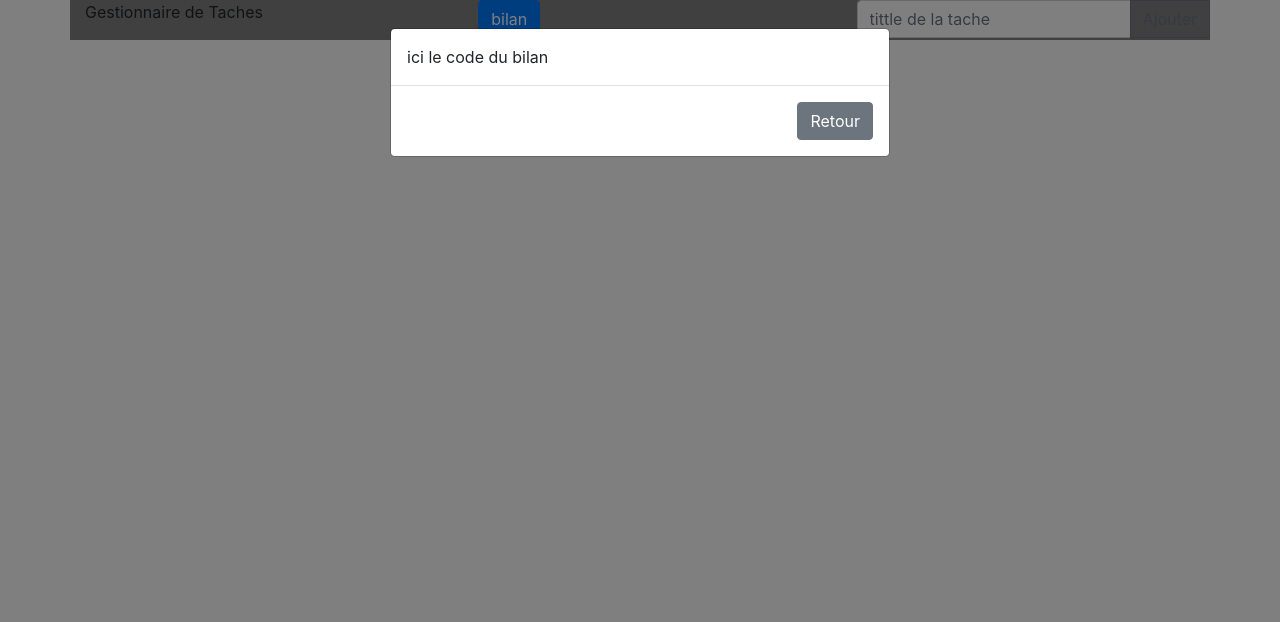
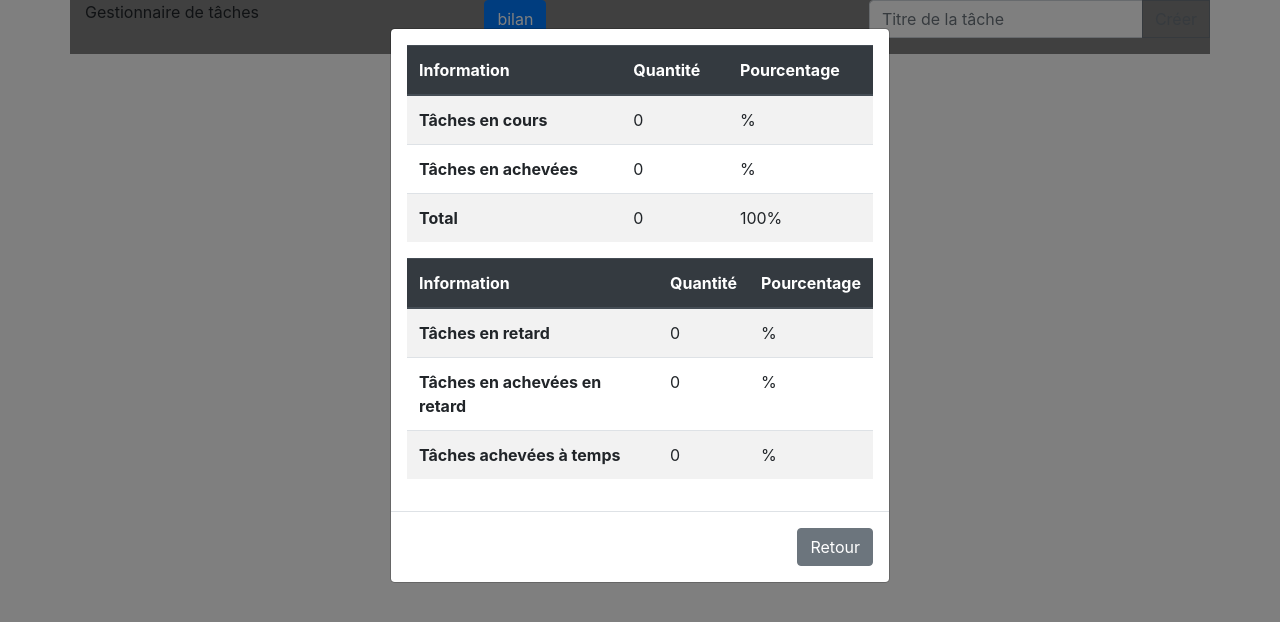
Before and after one commit to jivallejossaez/Lab1TecInforoute, a plain HTML site: page index.html in a window 1280 px wide. Both pictures are taken after a click on the button "bilan". Drawn offline with Linux system fonts and the light colour scheme.

Commit message:
modal bilan

```diff
--- a/index.html
+++ b/index.html
@@ -1,27 +1,27 @@
 <!DOCTYPE html>
-<html lang="fr">
+<html>
 
 <head>
     <meta charset="utf-8">
-    <title>LAB</title>
-    <link rel="stylesheet" href="css/bootstrap.min.css" type="text/css">
-    <link rel="stylesheet" href="css/style.css" type="text/css">
-    <script src="js/jquery.min.js"></script>
-    <script src="js/bootstrap.min.js"></script>
-
-    <script src="js/app.js"></script>
+    <title>To-Do List</title>
+    <script type="text/javascript" src="js/jquery.min.js"></script>
+    <link rel="stylesheet" href="css/bootstrap.min.css">
+    <link rel="stylesheet" href="css/style.css">
+    <script type="text/javascript" src="js/app.js"></script>
+    <script type="text/javascript" src="js/bootstrap.min.js"></script>
 </head>
 
 <body>
     <div class="container">
         <div class="row tableau">
             <div class="col">
-                <p>Gestionnaire de Taches</p>
+                <p>Gestionnaire de tâches</p>
             </div>
-            <div class="col">
+            <div class="col btnBilan">
 
                 <button type="button" class="btn btn-primary" data-toggle="modal" data-target="#ModalBilan">
                     bilan</button>
+
 
                 <div class="modal fade" id="ModalBilan" tabindex="-1" role="dialog" aria-labelledby="ModalBilanLabel"
                     aria-hidden="true">
@@ -29,9 +29,61 @@
                         <div class="modal-content">
 
                             <div class="modal-body">
-                                ici le code du bilan
+                                <!--////////// Ajout /////////-->
+                                    <table class="table table-striped">
+                                        <thead class="thead-dark">
+                                            <tr>
+                                                <th scope="col">Information</th>
+                                                <th scope="col">Quantité</th>
+                                                <th scope="col">Pourcentage</th>
+                                            </tr>
+                                        </thead>
+                                        <tbody>
+                                            <tr>
+                                                <th scope="row">Tâches en cours</th>
+                                                <td id="tachesCoursQuant">0</td>
+                                                <td id="tachesCoursPourcent">%</td>
+                                            </tr>
+                                            <tr>
+                                                <th scope="row">Tâches en achevées</th>
+                                                <td id="tachesAchevesQuant">0</td>
+                                                <td id="tachesAchevesPourcent">%</td>
+                                            </tr>
+                                            <tr>
+                                                <th scope="row">Total</th>
+                                                <td id="TotalTaches">0</td>
+                                                <td>100%</td>
+                                            </tr>
+                                        </tbody>
+                                    </table>
+                                    <table class="table table-striped">
+                                        <thead class="thead-dark">
+                                            <tr>
+                                                <th scope="col">Information</th>
+                                                <th scope="col">Quantité</th>
+                                                <th scope="col">Pourcentage</th>
+                                            </tr>
+                                        </thead>
+                                        <tbody>
+                                            <tr>
+                                                <th scope="row">Tâches en retard</th>
+                                                <td id="tachesRetardQuant">0</td>
+                                                <td id="tachesRetardPourcent">%</td>
+                                            </tr>
+                                            <tr>
+                                                <th scope="row">Tâches en achevées en retard</th>
+                                                <td id="tachesAchevesRetardQuant">0</td>
+                                                <td id="tachesAchevesRetardPourcent">%</td>
+                                            </tr>
+                                            <tr>
+                                                <th scope="row">Tâches achevées à temps</th>
+                                                <td id="tachesAchevesTempsQuant">0</td>
+                                                <td id="tachesAchevesTempsPourcent"> %</td>
+                                            </tr>
+                                        </tbody>
+                                    </table>
                             </div>
-
+                            <!--////////// Ajout /////////-->
                             <div class="modal-footer">
                                 <button type="button" class="btn btn-secondary" data-dismiss="modal">Retour</button>
                             </div>
@@ -42,26 +94,29 @@
             </div>
             <div class="row">
                 <div class="col">
-                    <div class="input-group">
-                        <input type="text" class="form-control" placeholder="tittle de la tache">
+                    <div class="input-group mb-3">
+                        <input type="text" class="form-control" placeholder="Titre de la tâche">
                         <div class="input-group-append">
+
                             <button class="btn btn-outline-secondary" type="button" id="btnAjouter" data-toggle="modal"
-                                data-target="#ModalAjouterTache">
-                                Ajouter</button>
+                                data-target="#modalCreer">Créer</button>
 
-                            <div class="modal fade" id="ModalAjouterTache" tabindex="-1" role="dialog"
-                                aria-labelledby="ModalAjouterTacheLabel" aria-hidden="true">
-                                <div class="modal-dialog" role="document">
+                            <div id="modalCreer" class="modal fade" role="dialog">
+                                <div class="modal-dialog">
+
+                                    <!-- Modal content-->
                                     <div class="modal-content">
-
+                                        <div class="modal-header">
+                                            <button type="button" class="close" data-dismiss="modal">&times;</button>
+                                            <h4 class="modal-title">Modal Header</h4>
+                                        </div>
                                         <div class="modal-body">
-                                            ...
+                                            <p>Some text in the modal.</p>
                                         </div>
-
                                         <div class="modal-footer">
-                                            <button type="button" class="btn btn-secondary"
-                                                data-dismiss="modal">Réinitialiser</button>
-                                            <button type="button" class="btn btn-primary">Sauvegarder</button>
+                                            <button type="button" class="btn btn-default"
+                                                data-dismiss="modal">Close</button>
+                                        </div>
                                     </div>
 
                                 </div>
@@ -71,19 +126,8 @@
                     </div>
                 </div>
             </div>
-
-
-
         </div>
-
-        </div>
-
-    </div>
-
-
 
 </body>
 
-
-
 </html>
```
Lines whose indentation alone changed are shown as unchanged.
